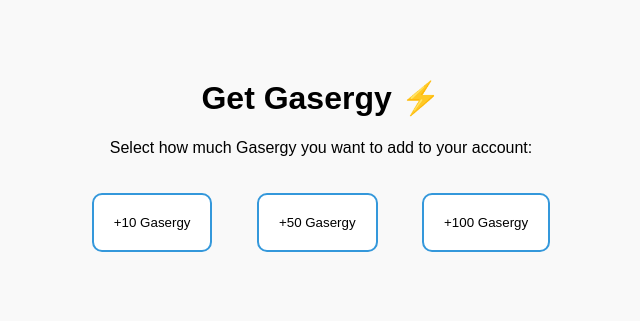
After one commit to jakins177/html_course, a PHP site: page /gasergy/get.php in a window 1280 px wide. The commit adds this page. Shown: the top 321 px of the page, without its empty margins (319-959 px from the left). Run offline with PHP 8.4, Linux system fonts and the light colour scheme; the visitor is signed in with stand-in values (Sample User, id 1).

Commit message:
adding in iniitial gasergy adding and default value feature and some logging

```diff
--- a/auth-system/backend-login-src/register.php
+++ b/auth-system/backend-login-src/register.php
@@ -34,7 +34,8 @@ try {
 
         $password_hash = password_hash($password, PASSWORD_BCRYPT);
 
-        $stmt = $pdo->prepare("INSERT INTO users (email, password_hash, provider) VALUES (?, ?, 'local')");
+
+        $stmt = $pdo->prepare("INSERT INTO users (email, password_hash, provider, gasergy_balance) VALUES (?, ?, 'local', 120)");
         $stmt->execute([$email, $password_hash]);
 
         log_error("User registered successfully: $email");
--- /dev/null
+++ b/gasergy/get.php
@@ -0,0 +1,70 @@
+<?php
+session_start();
+file_put_contents(__DIR__ . '/get_debug.log', date('c') . " get.php\n", FILE_APPEND);
+
+if (!isset($_SESSION['user_id'])) {
+    file_put_contents(__DIR__ . '/get_debug.log', "Not logged in\n", FILE_APPEND);
+    header('Location: /auth-system/login.html');
+    exit;
+}
+?>
+
+<?php
+session_start();
+if (!isset($_SESSION['user_id'])) {
+    header('Location: /auth-system/frt_login.php');
+    exit;
+}
+?>
+
+<!DOCTYPE html>
+<html lang="en">
+<head>
+  <meta charset="UTF-8">
+  <title>Buy Gasergy</title>
+  <style>
+    body {
+      font-family: sans-serif;
+      background: #f9f9f9;
+      text-align: center;
+      padding: 50px;
+    }
+    .option {
+      display: inline-block;
+      padding: 20px;
+      margin: 20px;
+      background: white;
+      border: 2px solid #3498db;
+      border-radius: 10px;
+      cursor: pointer;
+    }
+    .option:hover {
+      background: #e0f3ff;
+    }
+    form {
+      display: inline;
+    }
+  </style>
+</head>
+<body>
+
+  <h1>Get Gasergy ⚡</h1>
+  <p>Select how much Gasergy you want to add to your account:</p>
+
+  <form action="add.php" method="POST">
+    <input type="hidden" name="amount" value="10">
+    <button class="option">+10 Gasergy</button>
+  </form>
+
+  <form action="add.php" method="POST">
+    <input type="hidden" name="amount" value="50">
+    <button class="option">+50 Gasergy</button>
+  </form>
+
+  <form action="add.php" method="POST">
+    <input type="hidden" name="amount" value="100">
+    <button class="option">+100 Gasergy</button>
+  </form>
+
+</body>
+</html>
```
Also changed, not shown: gasergy/add.php (added, +36 -0 lines), index.php (+38 -1 lines), 1 other file.
